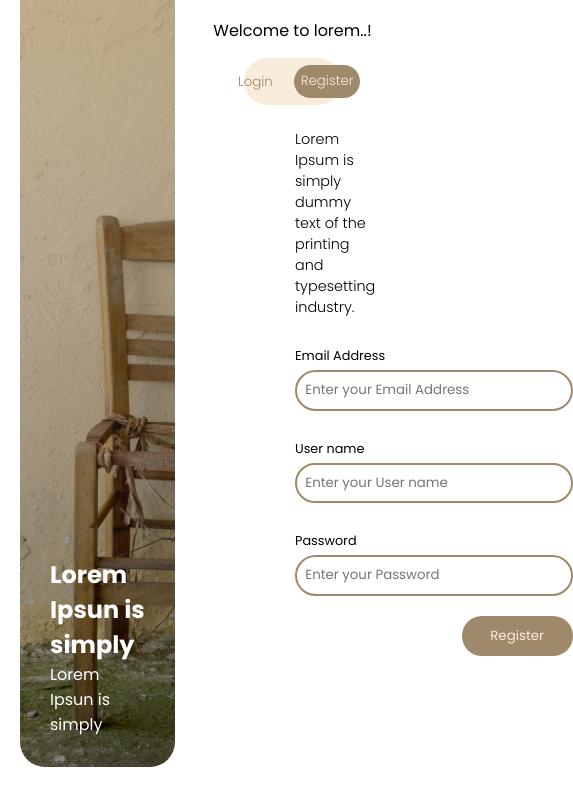
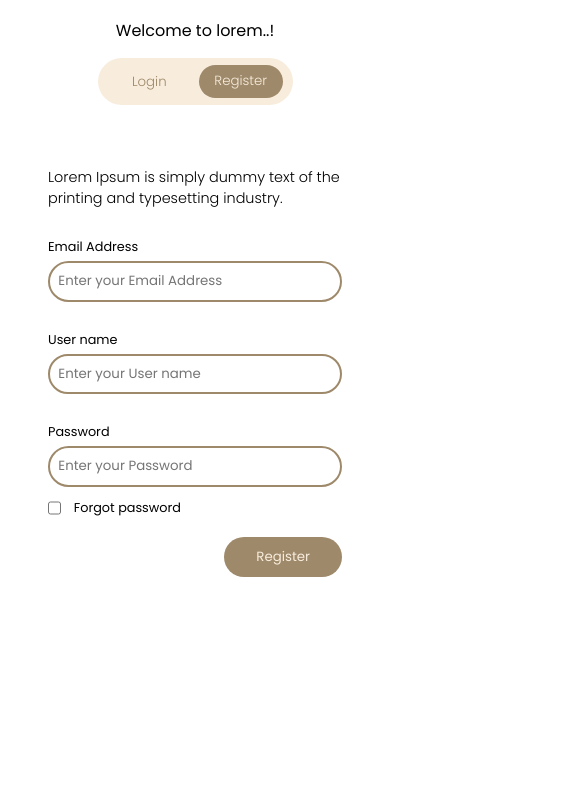
Before and after one commit to MaxwelNascimento/NortiN, a plain HTML site: page index.html in a window 390 px wide. Shown: the part 57-844 px from the top of the page, 573 px wide, since content can reach past the window. Drawn offline with Linux system fonts and the light colour scheme.

Commit message:
Começo de responsividade @media

```diff
--- a/css/style.css
+++ b/css/style.css
@@ -147,12 +147,26 @@
     margin-top: 1.8em;
 }
 
+#iconEye{
+    color: #9E896A;
+}
+
 .secao-dois-form-input {
     border: none;
     padding: 0.625em;
     border-radius: 9999px;
     margin-top: 0.375em;
     border: 0.1875em solid #9E896A;
+}
+
+.secao-dois-form-campo-check {
+    display: flex;
+    flex-direction: row;
+
+}
+
+#titulo-checkbox{
+    margin-left: 1em;
 }
 
 .secao-dois-form-input:focus {
@@ -177,3 +191,26 @@
     padding: 10px;
     cursor: pointer;
 }
+
+@media (max-width: 412px){
+
+    .secao-um{
+        display: none;
+    }
+
+    .secao-dois {
+        width: 100%;
+    }
+
+    .secao-dois-form{
+        padding: 3em;
+    }
+
+    .secao-dois-form-campo-check{
+        margin-top: 0.8em;
+    }
+
+    .secao-dois-logotipo{
+        flex-direction: row;
+    }
+}
--- a/index.html
+++ b/index.html
@@ -29,7 +29,7 @@
                 <p>Welcome to lorem..!</p>
 
                 <div class="secao-dois-butons">
-                    <button class="login"><a  href="Login/" class="login">Login</a></button>
+                    <button class="login"><a  href="Login/index.html" class="login">Login</a></button>
                     <button class="register">Register</button>
             </div>
 
@@ -48,9 +48,14 @@
                         <input type="text" value="" name="username" id="username" class="secao-dois-form-input" placeholder="Enter your User name" required/>
                     </div>
 
-                    <div class="secao-dois-form-campo">
+                    <div class="secao-dois-form-campo ">
                         <label for="password" class="titulo-campo">Password</label>
                         <input type="password" value="" name="password" id="password" class="secao-dois-form-input" minlength="4" maxlength="12" placeholder="Enter your Password" required/>
+                    </div>
+
+                    <div class="secao-dois-form-campo-check">
+                        <input type="checkbox" value="" name="checkbox" id="checkbox" required/>
+                        <label for="checkbox" id="titulo-checkbox" class="titulo-campo">Forgot password</label>
                     </div>
 
                     <div class="btnValidar">
@@ -63,5 +68,6 @@
     </main>
 
     <script src="js/main.js" type="text/javascript"></script>
+    <script src="https://kit.fontawesome.com/018a36733b.js" crossorigin="anonymous"></script>
 </body>
 </html>
```
Also changed, not shown: Login/styleLogin.css (added), img/eyeopen.svg (added).
